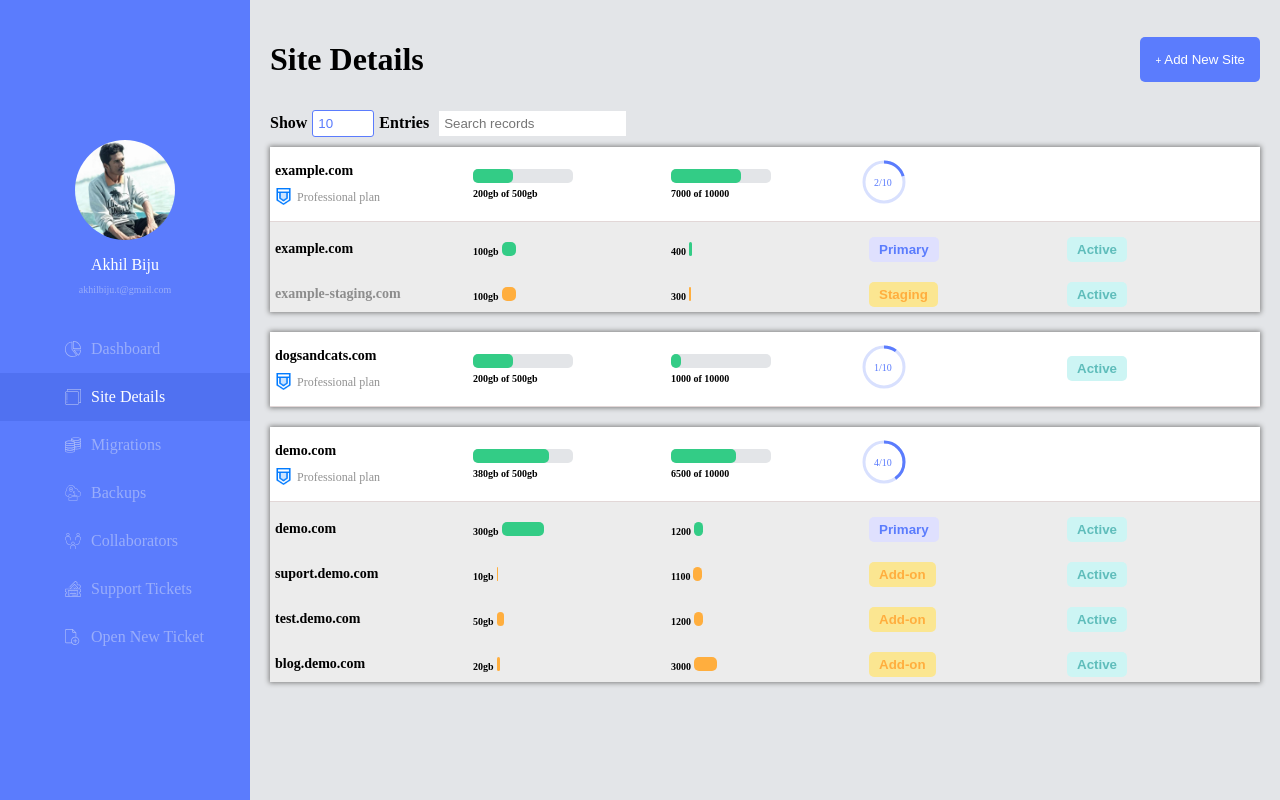
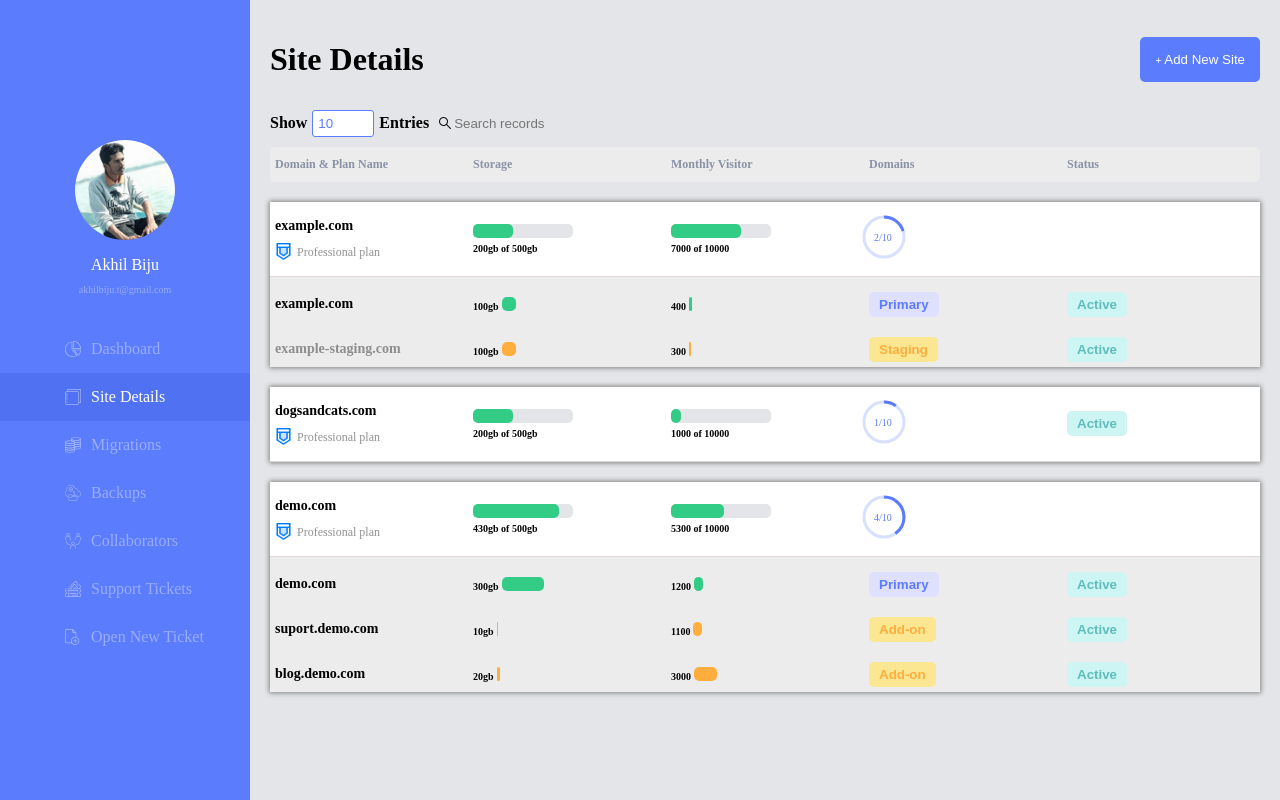
Before and after one commit to akhilbiju/hosting-dashboard, an Angular app: page /details in a window 1280 px wide. Built offline with nearby package versions, Linux system fonts and the light colour scheme.

Commit message:
Added card header

```diff
--- a/src/app/feature/site-details/site-details.component.css
+++ b/src/app/feature/site-details/site-details.component.css
@@ -36,9 +36,11 @@
 }
 
 .card-header {
-  display: flex;
   background: #ececec;
-  justify-content: space-between;
+  display: grid;
+  grid-template-columns: repeat(5, 1fr);
+  margin-bottom: 20px;
+  border-radius: 5px;
 }
 
 .card-header span {
@@ -46,10 +48,16 @@
   padding: 10px 5px;
   font-size: 12px;
   font-weight: bold;
+  display: flex;
+  align-items: center;
+  text-align: center;
 }
 
 .search-input {
   outline: none;
   padding: 5px;
   border: none;
+  background: url(/assets/images/search.png) 0% no-repeat;
+  background-size: 12px;
+  padding-left: 15px;
 }
--- a/src/app/feature/site-details/site-details.component.html
+++ b/src/app/feature/site-details/site-details.component.html
@@ -22,6 +22,13 @@
     />
   </div>
 </div>
+<div class="card-header">
+  <span>Domain & Plan Name</span>
+  <span>Storage</span>
+  <span>Monthly Visitor</span>
+  <span>Domains</span>
+  <span>Status</span>
+</div>
 <div class="card-list">
   <app-card *ngFor="let site of currentData" [siteData]="site"></app-card>
 </div>
--- a/src/app/mock-server/data.service.ts
+++ b/src/app/mock-server/data.service.ts
@@ -50,12 +50,12 @@ export class DataService {
       id: 3,
       domain: 'demo.com',
       storage: '500gb',
-      usedStorage: '380gb',
+      usedStorage: '430gb',
       domainTag: 'Primary',
       availableDomains: 10,
       usedDomains: 4,
       monthlyVisitorCapacity: 10000,
-      monthlyVisitor: 6500,
+      monthlyVisitor: 5300,
       subDomain: [
         {
           id: 31,
@@ -70,13 +70,6 @@ export class DataService {
           usedStorage: '10gb',
           domainTag: 'Add-on',
           monthlyVisitor: 1100,
-        },
-        {
-          id: 33,
-          name: 'test.demo.com',
-          usedStorage: '50gb',
-          domainTag: 'Add-on',
-          monthlyVisitor: 1200,
         },
         {
           id: 34,
```
Also changed, not shown: src/assets/images/search.png (added).
